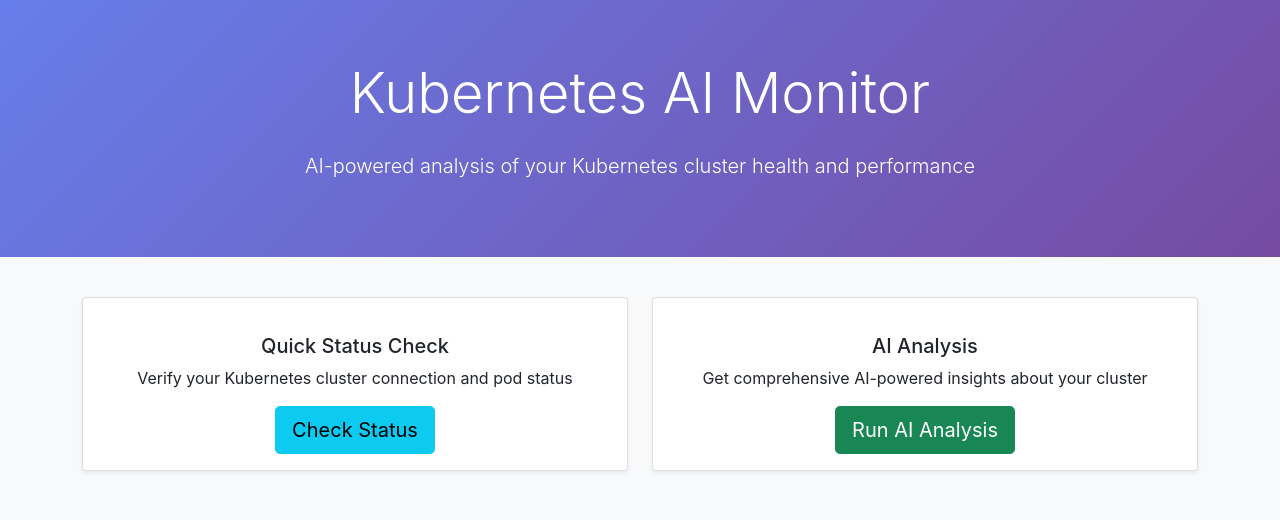
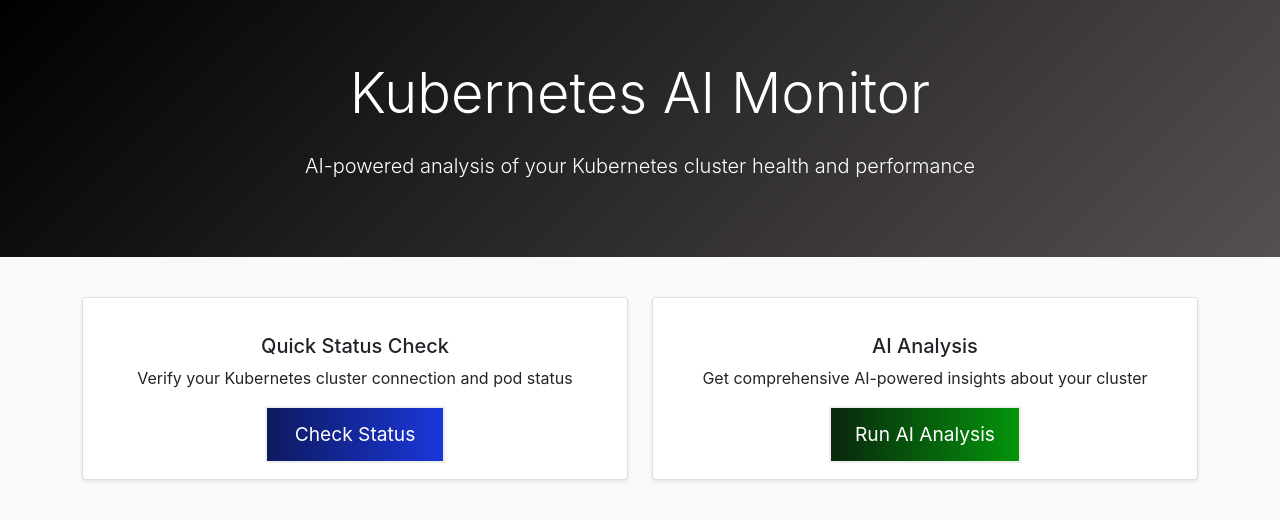
Before and after one commit to AlexP8on7/FINAL_YEAR_PROJECT-LLM-TOOL, a React (Create React App) app in the folder frontend/: page / in a window 1280 px wide. Shown: the top 520 px of the page. Built offline with nearby package versions, Linux system fonts and the light colour scheme.

Commit message:
initial frontend design adding buttons

```diff
--- a/frontend/src/App.css
+++ b/frontend/src/App.css
@@ -31,3 +31,25 @@
     transform: rotate(360deg);
   }
 }
+
+.btn-check-status {
+    background: #4e54c8;  /* fallback for old browsers */
+    background: -webkit-linear-gradient(to right, #f1f1f1, #3d0311);  /* Chrome 10-25, Safari 5.1-6 */
+    background: linear-gradient(to right, #0e1a5e, #1a37db); /* W3C, IE 10+/ Edge, Firefox 16+, Chrome 26+, Opera 12+, Safari 7+ */
+    color: #fff;
+    border: 2px solid #eee;
+    padding: 12px 24px;
+    font-size: 1.2rem;
+    min-width: 180px;
+}
+
+.btn-Ai-analysis {
+    background: #4e54c8;  /* fallback for old browsers */
+    background: -webkit-linear-gradient(to right, #f1f1f1, #3d0311);  /* Chrome 10-25, Safari 5.1-6 */
+    background: linear-gradient(to right, #09270d, #04940b); /* W3C, IE 10+/ Edge, Firefox 16+, Chrome 26+, Opera 12+, Safari 7+ */
+    color: #fff;
+    border: 2px solid #eee;
+    padding: 12px 24px;
+    font-size: 1.2rem;
+    min-width: 180px;
+}
--- a/frontend/src/App.js
+++ b/frontend/src/App.js
@@ -69,7 +69,7 @@ function App() {
                   Verify your Kubernetes cluster connection and pod status
                 </p>
                 <button
-                  className="btn btn-info btn-lg"
+                  className="btn-check-status"
                   onClick={checkStatus}
                   disabled={statusLoading}
                 >
@@ -95,7 +95,7 @@ function App() {
                   Get comprehensive AI-powered insights about your cluster
                 </p>
                 <button
-                  className="btn btn-success btn-lg"
+                  className="btn-Ai-analysis"
                   onClick={runAnalysis}
                   disabled={loading}
                 >
@@ -124,7 +124,7 @@ function App() {
         {statusResult && (
           <div className="card mb-4">
             <div className="card-header">
-              <h5 className="mb-0">📊 Cluster Status</h5>
+              <h5 className="mb-0"> Cluster Status</h5>
             </div>
             <div className="card-body">
               {statusResult.error ? (
@@ -133,8 +133,23 @@ function App() {
                 </div>
               ) : (
                 <div className="alert alert-success">
-                  <strong>✅ Connected to cluster!</strong><br />
-                  Found {statusResult.status ? statusResult.status.split('\n').length - 1 : 0} pods
+                  <strong> Connected to cluster!</strong><br />
+                  {(() => {
+                    const pods = statusResult.status ?
+                      statusResult.status.split('\n')
+                        .filter(line => line.trim() && !line.startsWith('NAME'))
+                        .map(line => line.split(/\s+/)[0]) : [];
+                    return (
+                      <>
+                        Found {pods.length} pod{pods.length !== 1 ? 's' : ''}:
+                        <ul className="mb-0 mt-2">
+                          {pods.map((podName, index) => (
+                            <li key={index}><code>{podName}</code></li>
+                          ))}
+                        </ul>
+                      </>
+                    );
+                  })()}
                 </div>
               )}
             </div>
@@ -146,7 +161,7 @@ function App() {
           <>
             <div className="card mb-4">
               <div className="card-header d-flex justify-content-between align-items-center">
-                <h5 className="mb-0">🎯 AI Analysis Results</h5>
+                <h5 className="mb-0"> AI Analysis Results</h5>
                 <small className="text-muted">
                   {analysisResult.timestamp} | Saved: {analysisResult.filename}
                 </small>
@@ -160,7 +175,7 @@ function App() {
 
             <div className="card mb-4">
               <div className="card-header">
-                <h6 className="mb-0">📋 Raw Cluster Data</h6>
+                <h6 className="mb-0"> Raw Cluster Data</h6>
               </div>
               <div className="card-body">
                 <div className="cluster-data">
--- a/frontend/src/index.css
+++ b/frontend/src/index.css
@@ -49,7 +49,7 @@ code {
 }
 
 .hero-section {
-  background: linear-gradient(135deg, #667eea 0%, #764ba2 100%);
+  background: linear-gradient(135deg, #000000 0%, #555050 100%);
   color: white;
   padding: 60px 0;
   margin-bottom: 40px;
```
Also changed, not shown: 1 other file (tests, documents, lock files or other folders).
